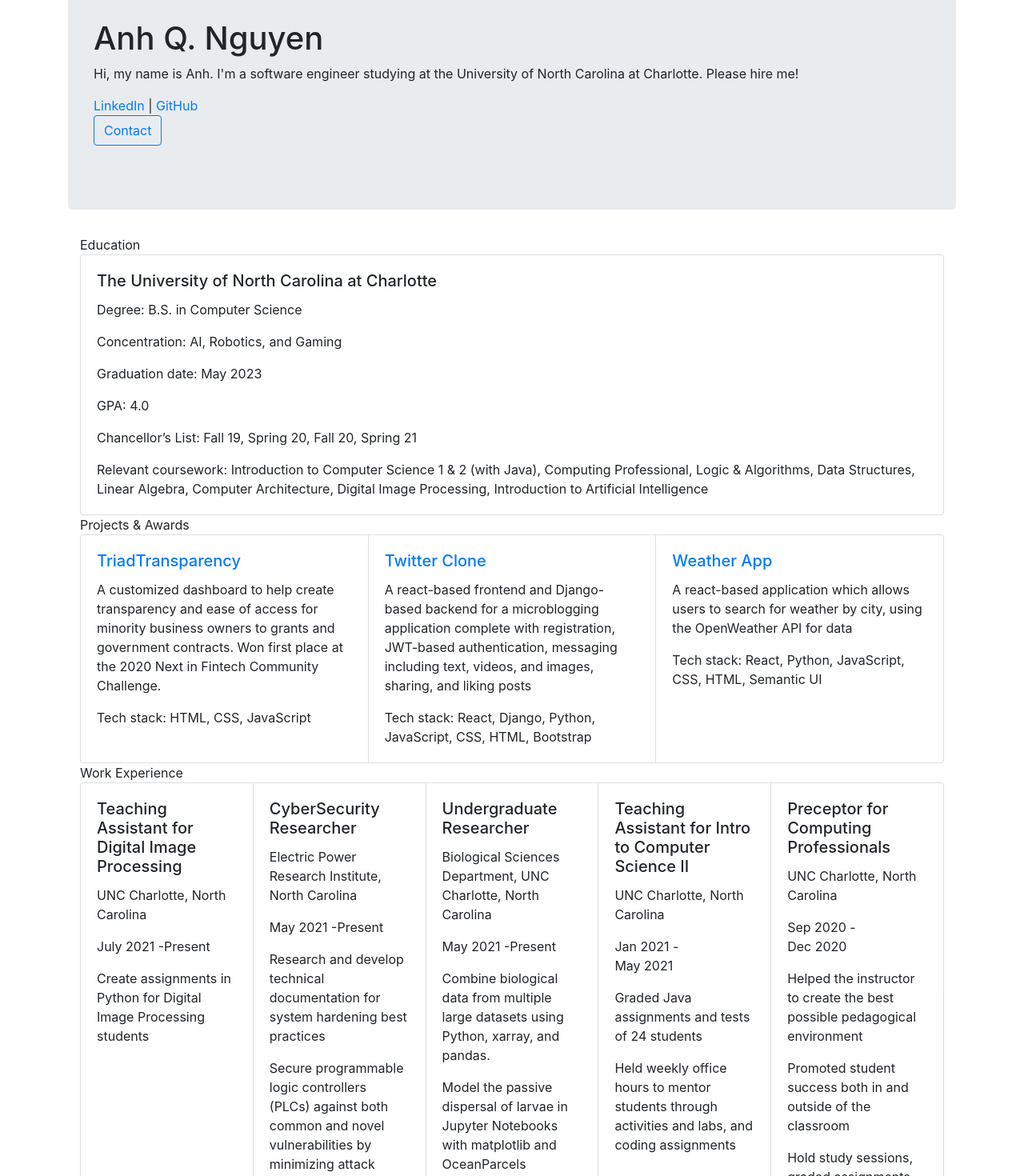
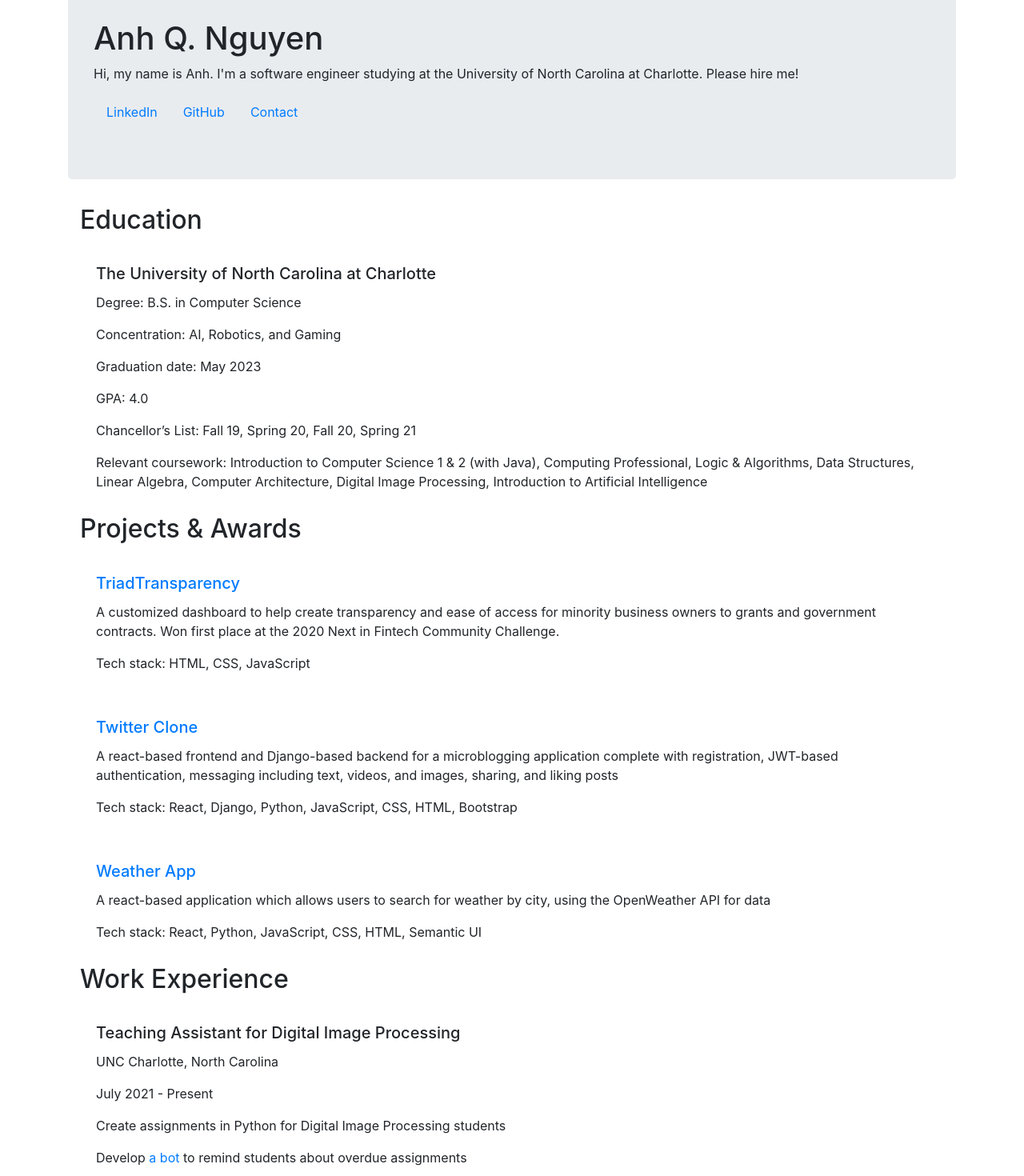
Before and after one commit to quynhanh-ngx/portfolio, a React (Create React App) app: page / in a window 1280 px wide. Shown: the part 40-1510 px from the top of the page at 80% size. Built offline with nearby package versions, Linux system fonts and the light colour scheme; the HTML template or start-up script is replaced by a standard one.

Commit message:
Changing grid size

```diff
--- a/src/App.js
+++ b/src/App.js
@@ -1,6 +1,6 @@
 import './App.css';
 import 'bootstrap/dist/css/bootstrap.min.css';
-import {Button, Card, CardGroup, Col, Container, Jumbotron, Row} from "react-bootstrap";
+import {Button, Card, CardGroup, Col, Container, Jumbotron, Nav, Row} from "react-bootstrap";
 import {Component} from "react";
 
 class Introduction extends Component {
@@ -11,39 +11,45 @@ class Introduction extends Component {
                 Hi, my name is Anh. I'm a software engineer studying at the University of North Carolina at Charlotte.
                 Please hire me!
             </p>
-            <a href="https://linkedin.com/in/anhnguyenq/">LinkedIn</a> | <a href="https://github.com/quynhanh-ngx">GitHub</a>
-            <p>
-                <Button href="mailto:quanh@quanh.org" variant="outline-primary">Contact</Button>
-            </p>
+            <Nav as="ul">
+                <Nav.Item as="li">
+                    <Nav.Link href="https://linkedin.com/in/anhnguyenq/">LinkedIn</Nav.Link>
+                </Nav.Item>
+                <Nav.Item as="li">
+                    <Nav.Link href="https://github.com/quynhanh-ngx">GitHub</Nav.Link>
+                </Nav.Item>
+                <Nav.Item as="li">
+                    <Nav.Link href="mailto:quanh@quanh.org">Contact</Nav.Link>
+                </Nav.Item>
+            </Nav>
         </Jumbotron>;
     }
 }
 
 class Group extends Component {
     render() {
-        return <Col>{this.props.title}
-            <CardGroup as="section">
+        return <Col><h2>{this.props.title}</h2>
+            <Row><CardGroup as="section">
 
             {this.props.children}
-        </CardGroup></Col>;
+        </CardGroup></Row></Col>;
     }
 }
 
 class GroupItem extends Component {
     render() {
-        return <Card>
+        return <div className="col-md-auto py-2"><Card className='border-0'>
             <Card.Body>
                 <Card.Title>
                     {this.props.link ? <a href={this.props.link}>{this.props.title}</a> : this.props.title}
                 </Card.Title>
                 {this.props.subtitle ? <Card.Text>{this.props.subtitle}</Card.Text> : null}
-                {this.props.startDate ? <Card.Text>
-                    {this.props.startDate} -
-                    {this.props.endDate ? <Card.Text>{this.props.endDate}</Card.Text> : "Present"}
-                </Card.Text> : null}
+                {this.props.startDate && this.props.endDate ? <Card.Text>{this.props.startDate + " - " + this.props.endDate}</Card.Text> : null}
+                {this.props.startDate && !this.props.endDate ? <Card.Text>{this.props.startDate + " - Present"}</Card.Text> : null}
                 {this.props.children}
             </Card.Body>
-        </Card>;
+        </Card>
+        </div>
     }
 }
 
@@ -129,6 +135,9 @@ class Work extends Component {
                        startDate="July 2021">
                 <GroupItemChild>
                     Create assignments in Python for Digital Image Processing students
+                </GroupItemChild>
+                <GroupItemChild>
+                    Develop <a href={'https://github.com/quynhanh-ngx/zulip-canvas-alerts'}>a bot</a> to remind students about overdue assignments
                 </GroupItemChild>
             </GroupItem>
             <GroupItem title="CyberSecurity Researcher"
```
